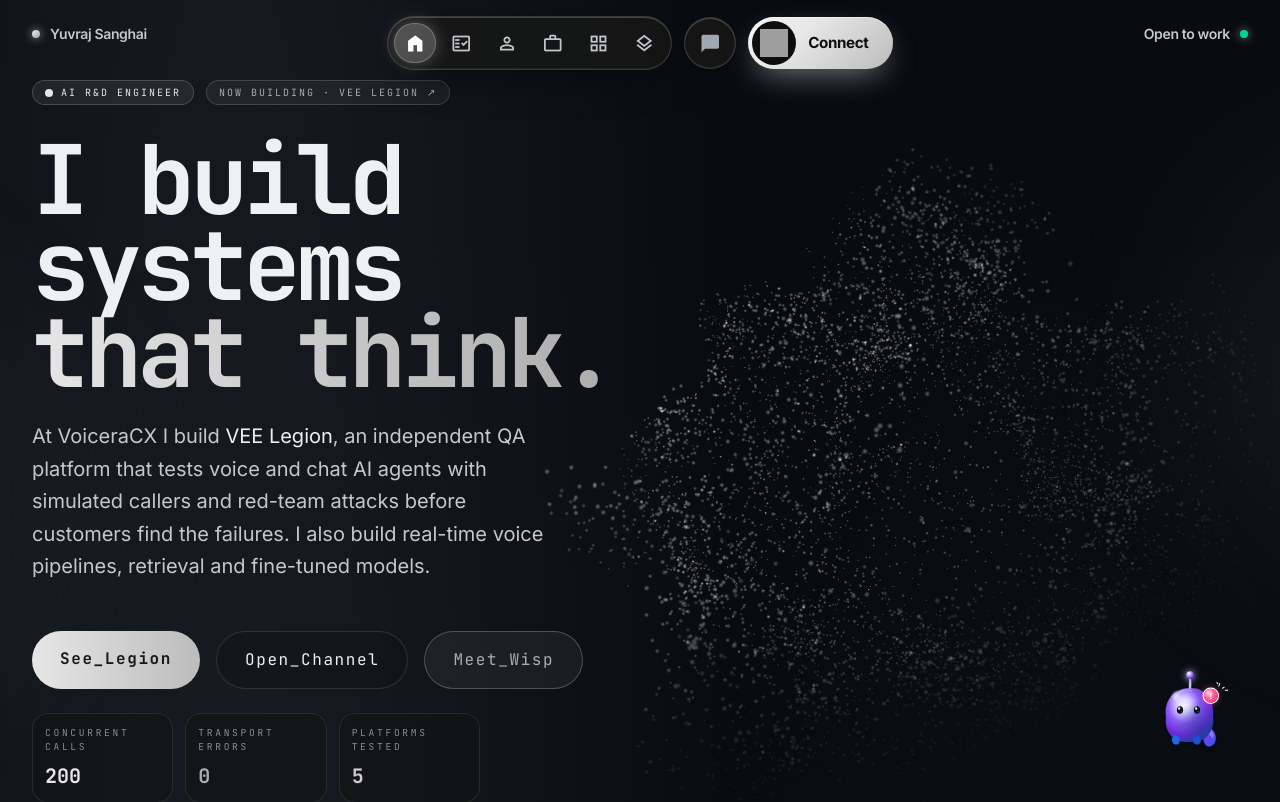
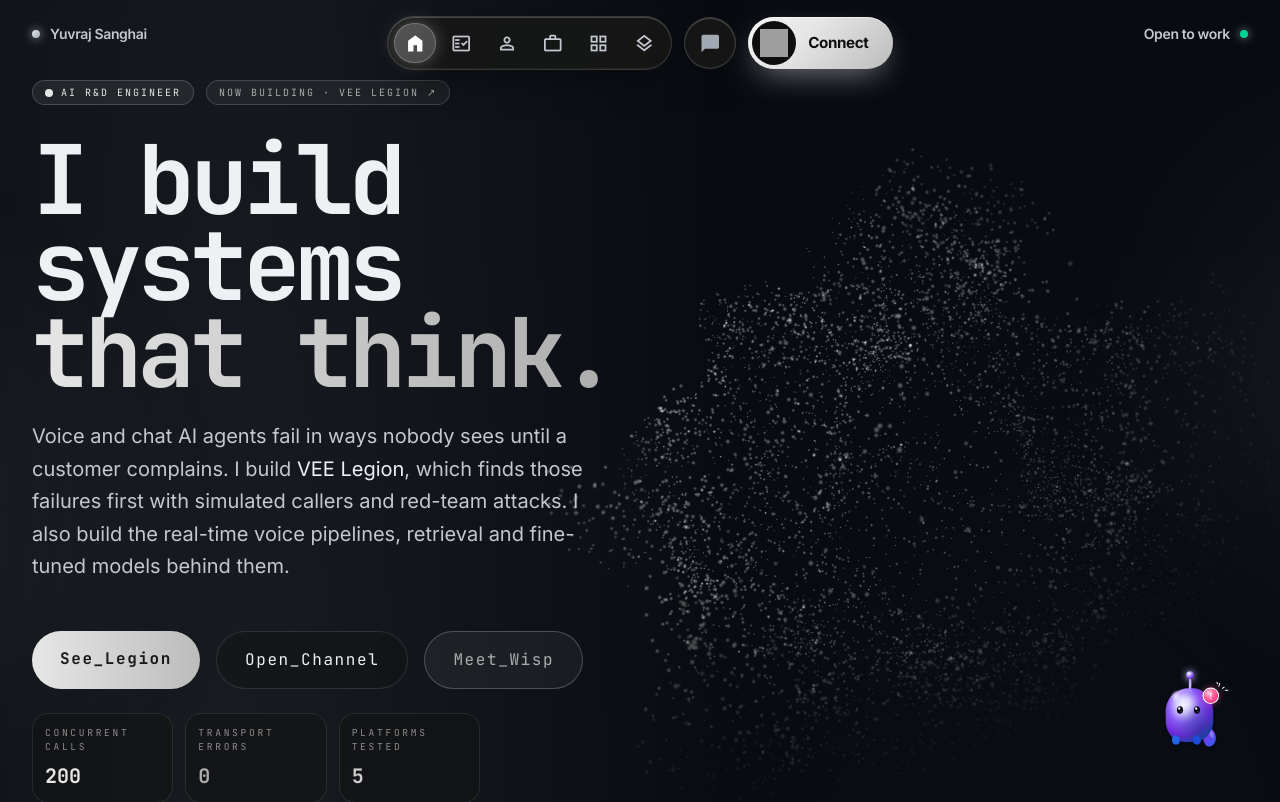
Before and after one commit to yuv008/portfolio, a Next.js app: page / in a window 1280 px wide. Shown: the top 802 px of the page. Built offline with nearby package versions, Linux system fonts and the light colour scheme; grey boxes are pictures that could not be loaded.

Commit message:
Hero: problem-first intro copy (#38)
New hero paragraph leading with the problem Legion solves.

```diff
--- a/components/sections/Hero.tsx
+++ b/components/sections/Hero.tsx
@@ -62,8 +62,8 @@ export function Hero() {
           </span>
         </h1>
 
-        <p className="text-xl text-text-soft max-w-lg mb-12 leading-relaxed">
-          At VoiceraCX I build <span className="text-text-strong">VEE Legion</span>, an independent QA platform that tests voice and chat AI agents with simulated callers and red-team attacks before customers find the failures.<span className="hidden sm:inline"> I also build real-time voice pipelines, retrieval and fine-tuned models.</span>
+        <p className="text-xl text-text-soft max-w-xl mb-12 leading-relaxed">
+          Voice and chat AI agents fail in ways nobody sees until a customer complains. I build <span className="text-text-strong">VEE Legion</span>, which finds those failures first with simulated callers and red-team attacks.<span className="hidden sm:inline"> I also build the real-time voice pipelines, retrieval and fine-tuned models behind them.</span>
         </p>
 
         <div className="flex flex-wrap gap-4">
```
